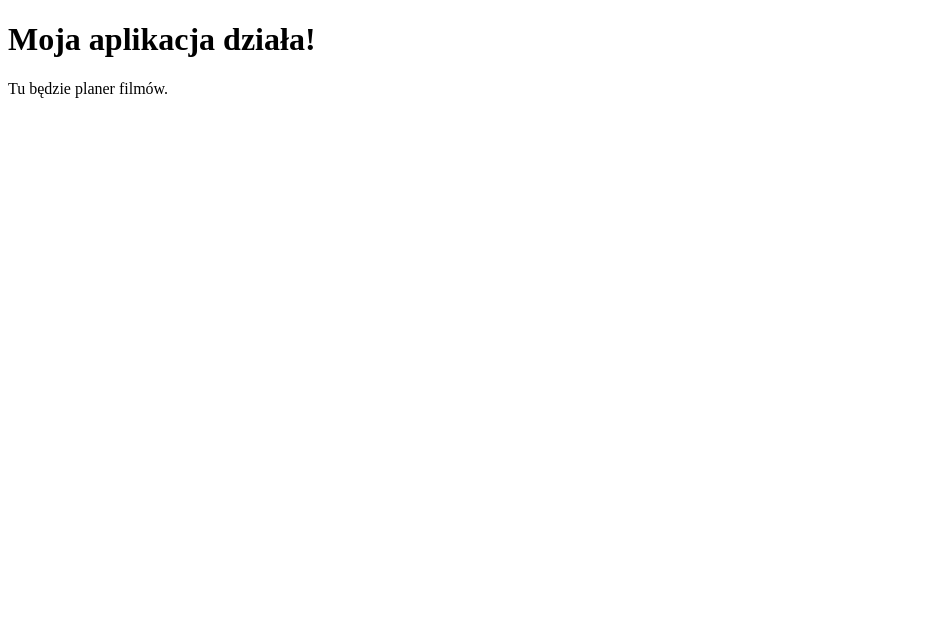
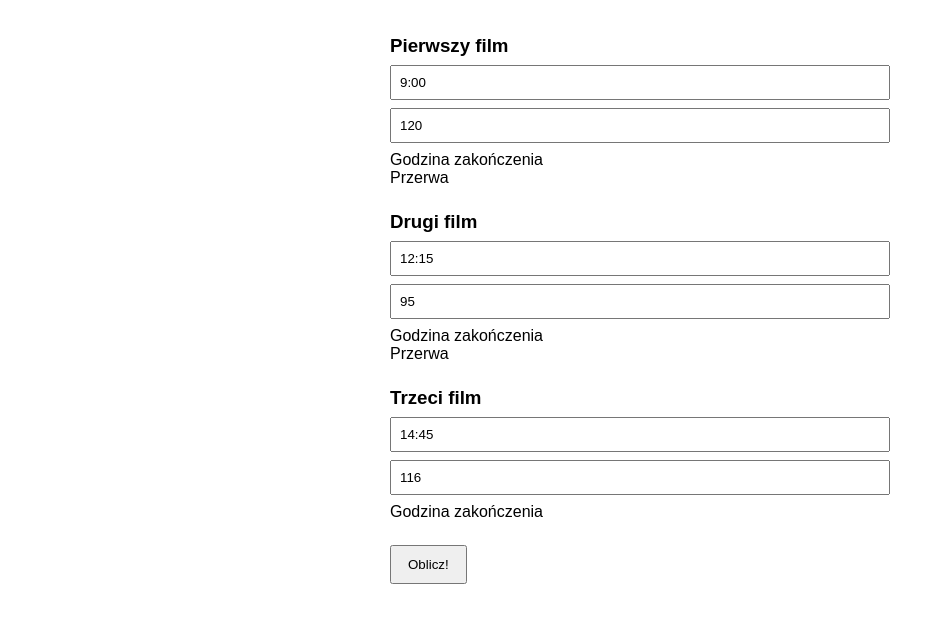
Before and after one commit to enmaciej-alt/NH_ile_czasu, a plain HTML site: page index.html in a window 1280 px wide. Shown: the whole page, without its empty margins (0-945 px from the left). Drawn offline with Linux system fonts and the light colour scheme.

Commit message:
NH_do_kiedy_film.html

```diff
--- a/index.html
+++ b/index.html
@@ -1,14 +1,151 @@
 <!DOCTYPE html>
-<html>
+<html lang="pl">
 <head>
-<title>Planer filmów</title>
+<meta charset="UTF-8">
+<meta name="viewport" content="width=device-width, initial-scale=1.0">
+<title>NH do kiedy film</title>
+
+<style>
+body{
+    font-family: Arial, sans-serif;
+    max-width: 500px;
+    margin: auto;
+    padding: 16px;
+}
+
+input{
+    width:100%;
+    box-sizing:border-box;
+    padding:8px;
+    margin-bottom:8px;
+}
+
+button{
+    padding:10px 16px;
+}
+
+.film{
+    margin-bottom:24px;
+}
+
+h3{
+    margin-bottom:8px;
+}
+</style>
 </head>
-
 <body>
 
-<h1>Moja aplikacja działa!</h1>
+<div class="film">
+    <h3>Pierwszy film</h3>
+    <input id="TB_Start1" value="9:00">
+    <input id="TB_Dur1" type="number" value="120">
 
-<p>Tu będzie planer filmów.</p>
+    <div id="LBL_End1">Godzina zakończenia</div>
+    <div id="Break1">Przerwa</div>
+</div>
+
+<div class="film">
+    <h3>Drugi film</h3>
+    <input id="TB_Start2" value="12:15">
+    <input id="TB_Dur2" type="number" value="95">
+
+    <div id="LBL_End2">Godzina zakończenia</div>
+    <div id="Break2">Przerwa</div>
+</div>
+
+<div class="film">
+    <h3>Trzeci film</h3>
+    <input id="TB_Start3" value="14:45">
+    <input id="TB_Dur3" type="number" value="116">
+
+    <div id="LBL_End3">Godzina zakończenia</div>
+</div>
+
+<button onclick="oblicz()">Oblicz!</button>
+
+<script>
+function HourToMinutes(timeText){
+    const parts = timeText.split(":");
+    return Number(parts[0]) * 60 + Number(parts[1]);
+}
+
+function MinutesToHour(minutes){
+    const h = Math.floor(minutes / 60);
+    const m = minutes % 60;
+
+    if(m < 10){
+        return h + ":0" + m;
+    }
+
+    return h + ":" + m;
+}
+
+function oblicz(){
+
+    let Start1 = 0;
+    let End1 = 0;
+    let Start2 = 0;
+    let End2 = 0;
+    let Start3 = 0;
+    let End3 = 0;
+
+    if(TB_Start1.value !== "" && TB_Dur1.value !== ""){
+        Start1 = HourToMinutes(TB_Start1.value);
+        End1 = Start1 + Number(TB_Dur1.value);
+        LBL_End1.textContent = MinutesToHour(End1);
+    }
+
+    if(TB_Start2.value !== "" && TB_Dur2.value !== ""){
+        Start2 = HourToMinutes(TB_Start2.value);
+        End2 = Start2 + Number(TB_Dur2.value);
+        LBL_End2.textContent = MinutesToHour(End2);
+    }
+
+    if(TB_Start3.value !== "" && TB_Dur3.value !== ""){
+        Start3 = HourToMinutes(TB_Start3.value);
+        End3 = Start3 + Number(TB_Dur3.value);
+        LBL_End3.textContent = MinutesToHour(End3);
+    }
+
+    if(TB_Start2.value !== ""){
+        if(Start2 > End1){
+            Break1.textContent =
+                "Przerwa: " + (Start2 - End1) + " min";
+        }
+        else if(Start2 === End1){
+            Break1.textContent = "Bez przerwy";
+        }
+        else{
+            Break1.textContent =
+                "Film zaczyna się " +
+                (End1 - Start2) +
+                " min przed końcem poprzedniego filmu";
+        }
+    }
+    else{
+        Break1.textContent = "";
+    }
+
+    if(TB_Start3.value !== "" && TB_Dur3.value !== ""){
+        if(Start3 > End2){
+            Break2.textContent =
+                "Przerwa: " + (Start3 - End2) + " min";
+        }
+        else if(Start3 === End2){
+            Break2.textContent = "Bez przerwy";
+        }
+        else{
+            Break2.textContent =
+                "Film zaczyna się " +
+                (End2 - Start3) +
+                " min przed końcem poprzedniego filmu";
+        }
+    }
+    else{
+        Break2.textContent = "";
+    }
+}
+</script>
 
 </body>
 </html>
```
